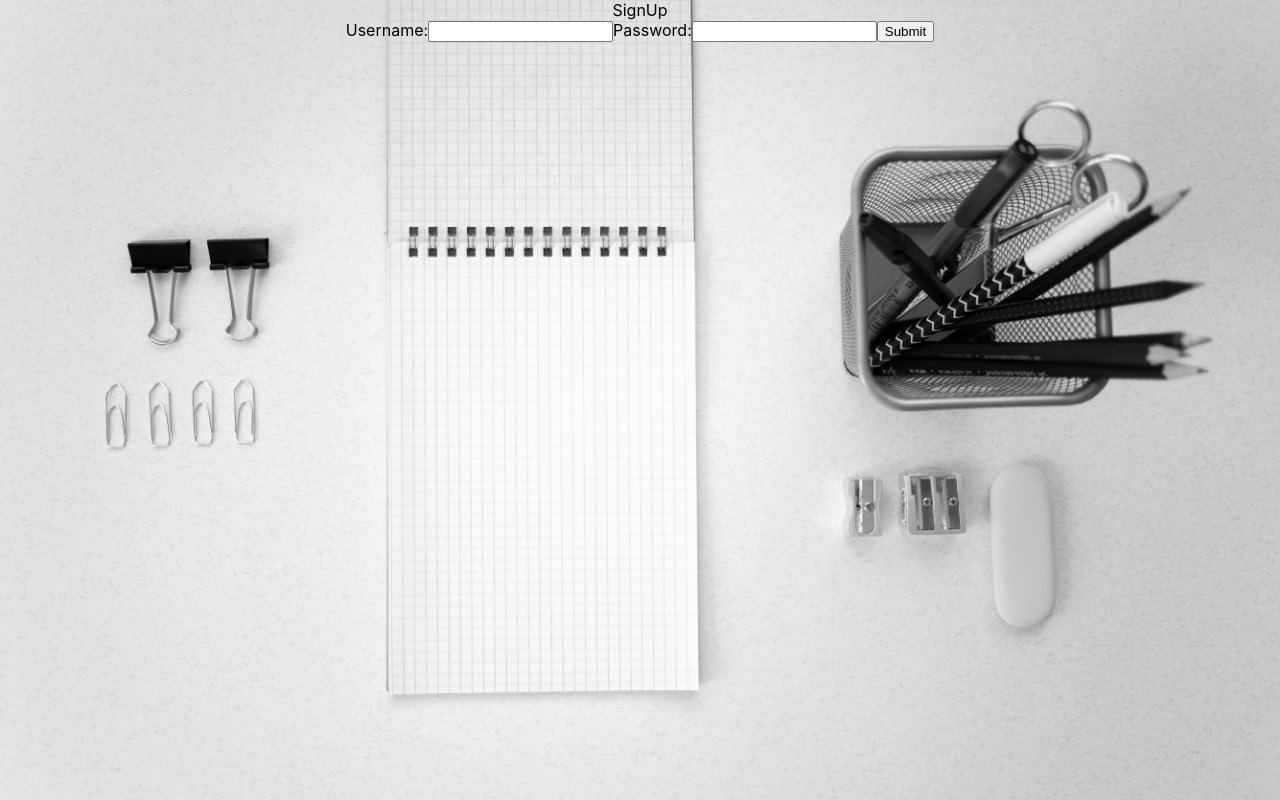
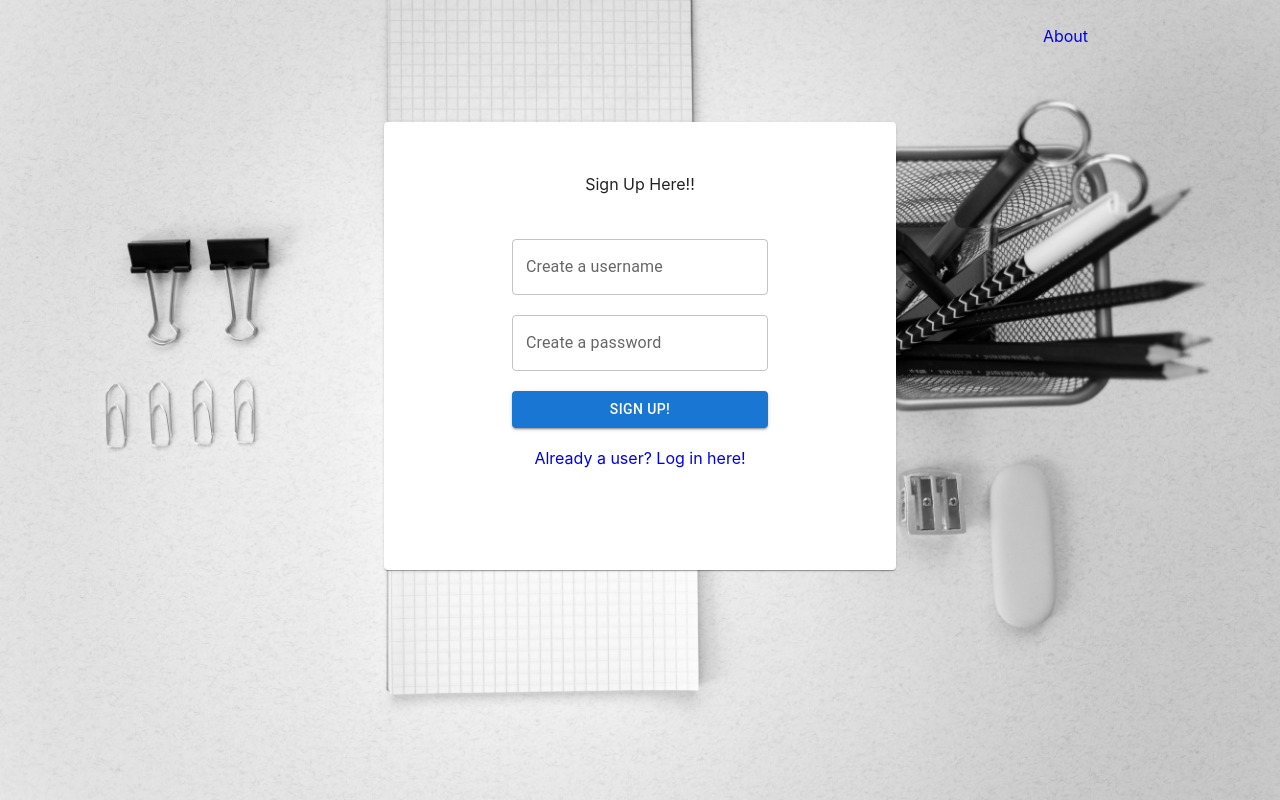
Before and after one commit to jonathan-portillo/todo-frontend, a React (Create React App) app: page /signup in a window 1280 px wide. Built offline with nearby package versions, Linux system fonts and the light colour scheme.

Commit message:
sign up page styling

```diff
--- a/src/App.css
+++ b/src/App.css
@@ -85,7 +85,29 @@ body {
   padding-bottom: 5%;
 }
 
-.linktosign {
+.linktosignup {
   padding-top: 5%;
   font-size: 0.8rem;
 }
+
+/* Sign up page */
+
+.signupbox {
+  width: 40%;
+  margin-left: 30%;
+  margin-top: 5%;
+}
+
+.signupinfo {
+  padding-top: 10%;
+}
+
+.signup {
+  width: 50%;
+  display: flex;
+  flex-direction: column;
+  margin-left: 25%;
+  padding-top: 5%;
+  padding-bottom: 20%;
+  /* padding-left: 20%; */
+}
--- a/src/components/login.js
+++ b/src/components/login.js
@@ -57,7 +57,7 @@ const Login = () => {
         </Button>
       </form>
       <Link to="/signup">
-        <p className="linktosign">Not a user? Sign Up Here!</p>
+        <p className="linktosignup">Not a user? Sign Up Here!</p>
       </Link>
     </>
   );
--- a/src/components/signup.js
+++ b/src/components/signup.js
@@ -1,4 +1,10 @@
 import React, { useState } from "react";
+import { Link } from "react-router-dom";
+import Button from "@mui/material/Button";
+import Textfield from "@mui/material/TextField";
+import Paper from "@mui/material/Paper";
+import LockedOutIcon from "@mui/icons-material/Assignment";
+import { Avatar } from "@mui/material";
 
 const SignUp = () => {
   const [formData, setFormData] = useState({
@@ -19,29 +25,52 @@ const SignUp = () => {
   };
   return (
     <>
-      <div> SignUp </div>
-
-      <form onSubmit={handleSubmit}>
+      <header className="navbarhome">
+        <Link to="/about">About</Link>
+      </header>
+      <Paper className="signupbox">
+        <header className="signupinfo">
+          <p>Sign Up Here!!</p>
+          <br />
+        </header>
+        <form className="signup" onSubmit={handleSubmit}>
           <label htmlFor="username">
-          Username:
-          <input
+            <Textfield
+              className="textfield"
+              id="outlined"
+              label="Create a username"
+              fullWidth
+              variant="outlined"
               type="text"
               name="username"
               value={formData.username}
               onChange={handleChange}
             />
           </label>
+          <br />
           <label htmlFor="password">
-          Password:
-          <input
-            type="text"
+            <Textfield
+              className="textfield"
+              id="outlined"
+              label="Create a password"
+              fullWidth
+              variant="outlined"
+              type="password"
               name="password"
               value={formData.password}
               onChange={handleChange}
             />
           </label>
-        <button type="submit">Submit</button>
+          <br />
+          <Button className="thisbuttonhere" variant="contained" type="submit">
+            Sign up!
+          </Button>
+          <br />
+          <Link to="/">
+            <p className="linktologin">Already a user? Log in here!</p>
+          </Link>
         </form>
+      </Paper>
     </>
   );
 };
```
Lines whose indentation alone changed are shown as unchanged.
